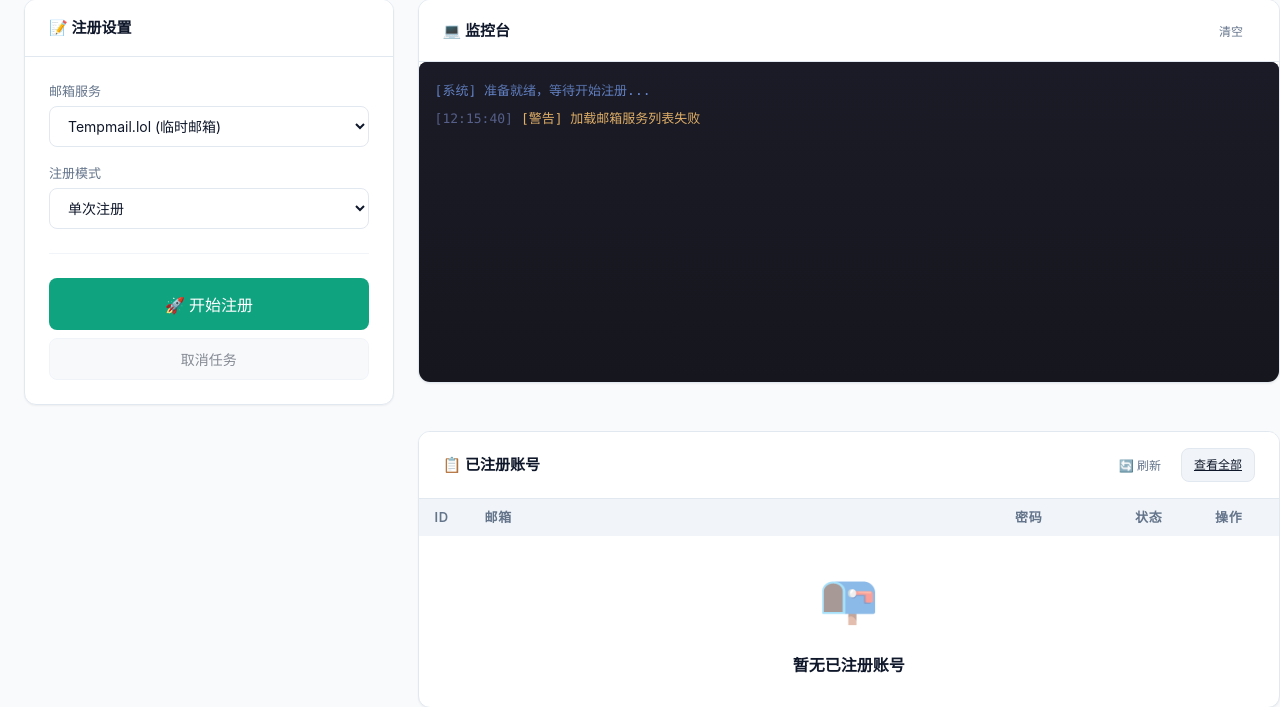
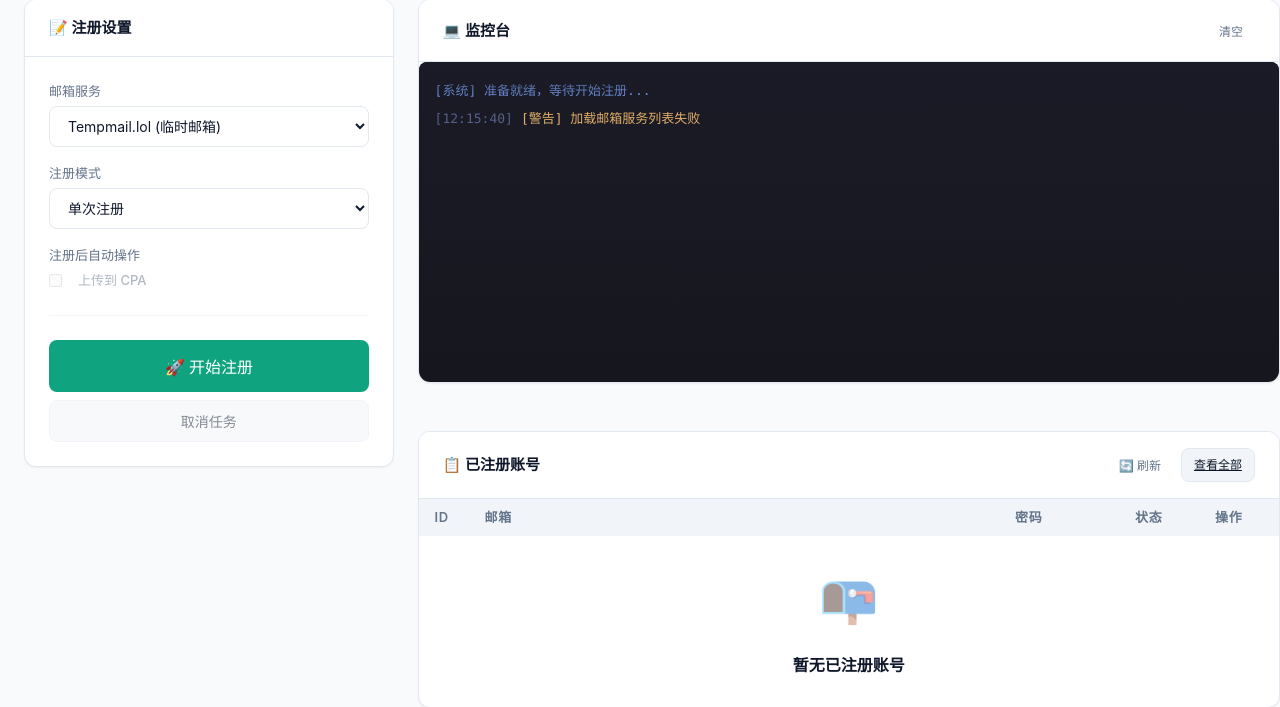
Before and after one commit to jeck5001/codex-register, a FastAPI app: page / in a window 1280 px wide. Shown: the part 128-835 px from the top of the page. Run offline with FastAPI, Linux system fonts and the light colour scheme; data that the repository does not hold is empty.

Commit message:
feat(register): 新增注册一个上传一个到cpa的功能

```diff
--- a/src/web/routes/registration.py
+++ b/src/web/routes/registration.py
@@ -71,6 +71,7 @@ class RegistrationTaskCreate(BaseModel):
     proxy: Optional[str] = None
     email_service_config: Optional[dict] = None
     email_service_id: Optional[int] = None  # 使用数据库中已配置的邮箱服务 ID
+    auto_upload_cpa: bool = False  # 注册成功后自动上传到 CPA
 
 
 class BatchRegistrationRequest(BaseModel):
@@ -84,6 +85,7 @@ class BatchRegistrationRequest(BaseModel):
     interval_max: int = 30  # 最大间隔秒数
     concurrency: int = 1   # 并发线程数 (1-50)
     mode: str = "pipeline"  # 执行模式: "parallel" 或 "pipeline"
+    auto_upload_cpa: bool = False  # 注册成功后自动上传到 CPA
 
 
 class RegistrationTaskResponse(BaseModel):
@@ -146,6 +148,7 @@ class OutlookBatchRegistrationRequest(BaseModel):
     interval_max: int = 30
     concurrency: int = 1   # 并发线程数 (1-50)
     mode: str = "pipeline"  # 执行模式: "parallel" 或 "pipeline"
+    auto_upload_cpa: bool = False  # 注册成功后自动上传到 CPA
 
 
 class OutlookBatchRegistrationResponse(BaseModel):
@@ -176,7 +179,7 @@ def task_to_response(task: RegistrationTask) -> RegistrationTaskResponse:
     )
 
 
-def _run_sync_registration_task(task_uuid: str, email_service_type: str, proxy: Optional[str], email_service_config: Optional[dict], email_service_id: Optional[int] = None, log_prefix: str = "", batch_id: str = ""):
+def _run_sync_registration_task(task_uuid: str, email_service_type: str, proxy: Optional[str], email_service_config: Optional[dict], email_service_id: Optional[int] = None, log_prefix: str = "", batch_id: str = "", auto_upload_cpa: bool = False):
     """
     在线程池中执行的同步注册任务
 
@@ -333,6 +336,25 @@ def _run_sync_registration_task(task_uuid: str, email_service_type: str, proxy:
                 # 保存到数据库
                 engine.save_to_database(result)
 
+                # 自动上传到 CPA
+                if auto_upload_cpa:
+                    try:
+                        from ...core.cpa_upload import upload_to_cpa, generate_token_json
+                        from ...database.models import Account as AccountModel
+                        saved_account = db.query(AccountModel).filter_by(email=result.email).first()
+                        if saved_account and saved_account.access_token:
+                            token_data = generate_token_json(saved_account)
+                            cpa_success, cpa_msg = upload_to_cpa(token_data)
+                            if cpa_success:
+                                saved_account.cpa_uploaded = True
+                                saved_account.cpa_uploaded_at = datetime.utcnow()
+                                db.commit()
+                                log_callback(f"[CPA] 已自动上传到 CPA: {result.email}")
+                            else:
+                                log_callback(f"[CPA] 上传失败: {cpa_msg}")
+                    except Exception as cpa_err:
+                        log_callback(f"[CPA] 上传异常: {cpa_err}")
+
                 # 更新任务状态
                 crud.update_registration_task(
                     db, task_uuid,
@@ -377,7 +399,7 @@ def _run_sync_registration_task(task_uuid: str, email_service_type: str, proxy:
                 pass
 
 
-async def run_registration_task(task_uuid: str, email_service_type: str, proxy: Optional[str], email_service_config: Optional[dict], email_service_id: Optional[int] = None, log_prefix: str = "", batch_id: str = ""):
+async def run_registration_task(task_uuid: str, email_service_type: str, proxy: Optional[str], email_service_config: Optional[dict], email_service_id: Optional[int] = None, log_prefix: str = "", batch_id: str = "", auto_upload_cpa: bool = False):
     """
     异步执行注册任务
 
@@ -403,7 +425,8 @@ async def run_registration_task(task_uuid: str, email_service_type: str, proxy:
             email_service_config,
             email_service_id,
             log_prefix,
-            batch_id
+            batch_id,
+            auto_upload_cpa
         )
     except Exception as e:
         logger.error(f"线程池执行异常: {task_uuid}, 错误: {e}")
@@ -449,7 +472,8 @@ async def run_batch_parallel(
     proxy: Optional[str],
     email_service_config: Optional[dict],
     email_service_id: Optional[int],
-    concurrency: int
+    concurrency: int,
+    auto_upload_cpa: bool = False
 ):
     """
     并行模式：所有任务同时提交，Semaphore 控制最大并发数
@@ -465,7 +489,7 @@ async def run_batch_parallel(
         async with semaphore:
             await run_registration_task(
                 uuid, email_service_type, proxy, email_service_config, email_service_id,
-                log_prefix=prefix, batch_id=batch_id
+                log_prefix=prefix, batch_id=batch_id, auto_upload_cpa=auto_upload_cpa
             )
         with get_db() as db:
             t = crud.get_registration_task(db, uuid)
@@ -506,7 +530,8 @@ async def run_batch_pipeline(
     email_service_id: Optional[int],
     interval_min: int,
     interval_max: int,
-    concurrency: int
+    concurrency: int,
+    auto_upload_cpa: bool = False
 ):
     """
     流水线模式：每隔 interval 秒启动一个新任务，Semaphore 限制最大并发数
@@ -522,7 +547,7 @@ async def run_batch_pipeline(
         try:
             await run_registration_task(
                 uuid, email_service_type, proxy, email_service_config, email_service_id,
-                log_prefix=pfx, batch_id=batch_id
+                log_prefix=pfx, batch_id=batch_id, auto_upload_cpa=auto_upload_cpa
             )
             with get_db() as db:
                 t = crud.get_registration_task(db, uuid)
@@ -587,19 +612,22 @@ async def run_batch_registration(
     interval_min: int,
     interval_max: int,
     concurrency: int = 1,
-    mode: str = "pipeline"
+    mode: str = "pipeline",
+    auto_upload_cpa: bool = False
 ):
     """根据 mode 分发到并行或流水线执行"""
     if mode == "parallel":
         await run_batch_parallel(
             batch_id, task_uuids, email_service_type, proxy,
-            email_service_config, email_service_id, concurrency
+            email_service_config, email_service_id, concurrency,
+            auto_upload_cpa=auto_upload_cpa
         )
     else:
         await run_batch_pipeline(
             batch_id, task_uuids, email_service_type, proxy,
             email_service_config, email_service_id,
-            interval_min, interval_max, concurrency
+            interval_min, interval_max, concurrency,
+            auto_upload_cpa=auto_upload_cpa
         )
 
 
@@ -643,7 +671,10 @@ async def start_registration(
         request.email_service_type,
         request.proxy,
         request.email_service_config,
-        request.email_service_id
+        request.email_service_id,
+        "",
+        "",
+        request.auto_upload_cpa
     )
 
     return task_to_response(task)
@@ -714,7 +745,8 @@ async def start_batch_registration(
         request.interval_min,
         request.interval_max,
         request.concurrency,
-        request.mode
+        request.mode,
+        request.auto_upload_cpa
     )
 
     return BatchRegistrationResponse(
@@ -1018,7 +1050,8 @@ async def run_outlook_batch_registration(
     interval_min: int,
     interval_max: int,
     concurrency: int = 1,
-    mode: str = "pipeline"
+    mode: str = "pipeline",
+    auto_upload_cpa: bool = False
 ):
     """
     异步执行 Outlook 批量注册任务，复用通用并发逻辑
@@ -1055,7 +1088,8 @@ async def run_outlook_batch_registration(
         interval_min=interval_min,
         interval_max=interval_max,
         concurrency=concurrency,
-        mode=mode
+        mode=mode,
+        auto_upload_cpa=auto_upload_cpa
     )
 
 
@@ -1153,7 +1187,8 @@ async def start_outlook_batch_registration(
         request.interval_min,
         request.interval_max,
         request.concurrency,
-        request.mode
+        request.mode,
+        request.auto_upload_cpa
     )
 
     return OutlookBatchRegistrationResponse(
--- a/static/js/app.js
+++ b/static/js/app.js
@@ -80,7 +80,9 @@ const elements = {
     concurrencyMode: document.getElementById('concurrency-mode'),
     concurrencyCount: document.getElementById('concurrency-count'),
     concurrencyHint: document.getElementById('concurrency-hint'),
-    intervalGroup: document.getElementById('interval-group')
+    intervalGroup: document.getElementById('interval-group'),
+    // 注册后自动操作
+    autoUploadCpa: document.getElementById('auto-upload-cpa')
 };
 
 // 初始化
@@ -91,7 +93,24 @@ document.addEventListener('DOMContentLoaded', () => {
     startAccountsPolling();
     initVisibilityReconnect();
     restoreActiveTask();
+    checkCpaEnabled();
 });
+
+// 检查 CPA 是否启用，未启用则禁用复选框
+async function checkCpaEnabled() {
+    if (!elements.autoUploadCpa) return;
+    try {
+        const data = await api.get('/settings/cpa');
+        if (!data.enabled) {
+            elements.autoUploadCpa.disabled = true;
+            elements.autoUploadCpa.title = '请先在设置中启用 CPA 上传';
+            const label = elements.autoUploadCpa.closest('label');
+            if (label) label.style.opacity = '0.5';
+        }
+    } catch (e) {
+        elements.autoUploadCpa.disabled = true;
+    }
+}
 
 // 事件监听
 function initEventListeners() {
@@ -317,7 +336,8 @@ async function handleStartRegistration(e) {
 
     // 构建请求数据（代理从设置中自动获取）
     const requestData = {
-        email_service_type: emailServiceType
+        email_service_type: emailServiceType,
+        auto_upload_cpa: elements.autoUploadCpa ? elements.autoUploadCpa.checked : false
     };
 
     // 如果选择了数据库中的服务，传递 service_id
@@ -1015,7 +1035,8 @@ async function handleOutlookBatchRegistration() {
         interval_min: intervalMin,
         interval_max: intervalMax,
         concurrency: Math.min(50, Math.max(1, concurrency)),
-        mode: mode
+        mode: mode,
+        auto_upload_cpa: elements.autoUploadCpa ? elements.autoUploadCpa.checked : false
     };
 
     addLog('info', `[系统] 正在启动 Outlook 批量注册 (${selectedIds.length} 个账户)...`);
--- a/templates/index.html
+++ b/templates/index.html
@@ -221,6 +221,14 @@
                                     </div>
                                 </div>
 
+                                <div class="form-group" id="auto-upload-group">
+                                    <label style="font-weight: 500; margin-bottom: var(--spacing-xs); display: block;">注册后自动操作</label>
+                                    <label style="display: flex; align-items: center; gap: var(--spacing-sm); cursor: pointer;">
+                                        <input type="checkbox" id="auto-upload-cpa">
+                                        <span>上传到 CPA</span>
+                                    </label>
+                                </div>
+
                                 <div class="form-actions" style="flex-direction: column;">
                                     <button type="submit" class="btn btn-primary btn-lg" id="start-btn" style="width: 100%;">
                                         🚀 开始注册
```
